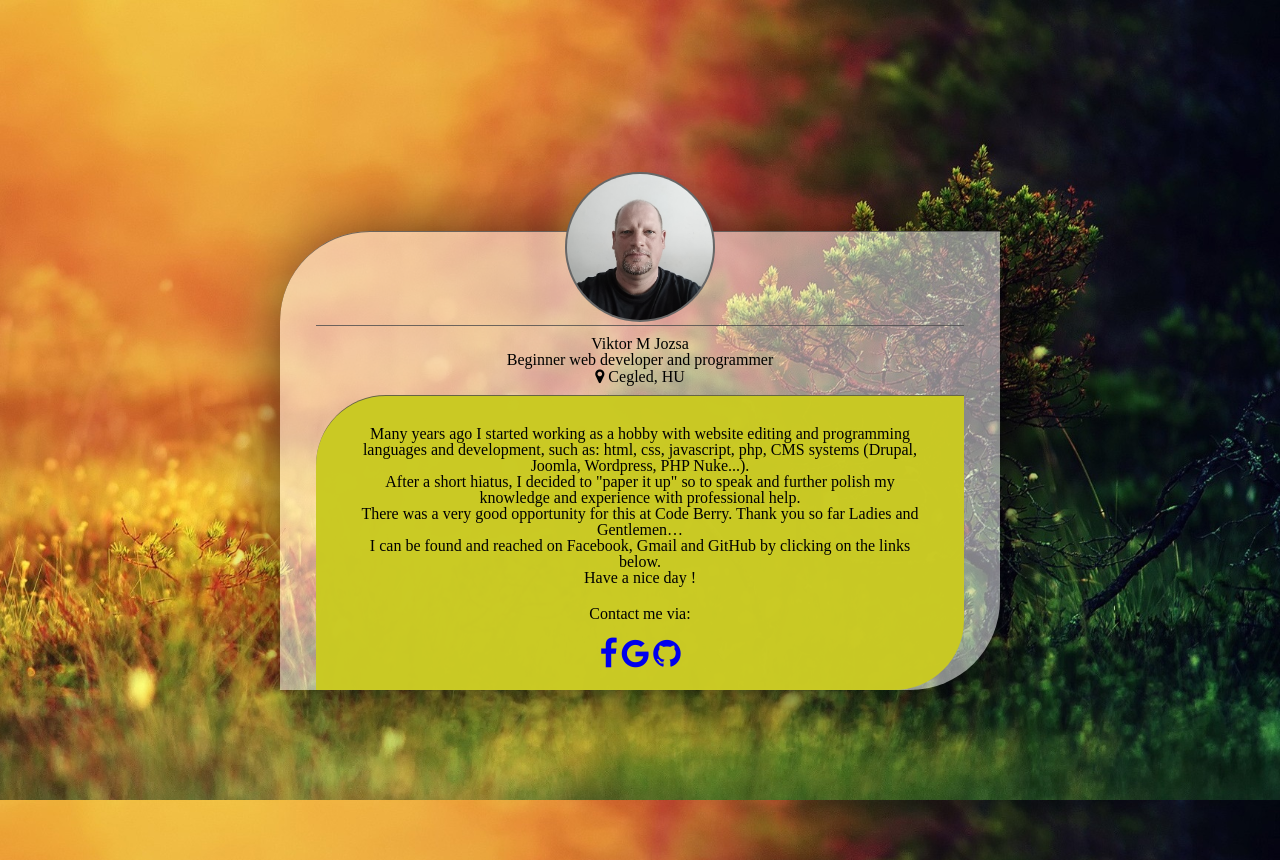
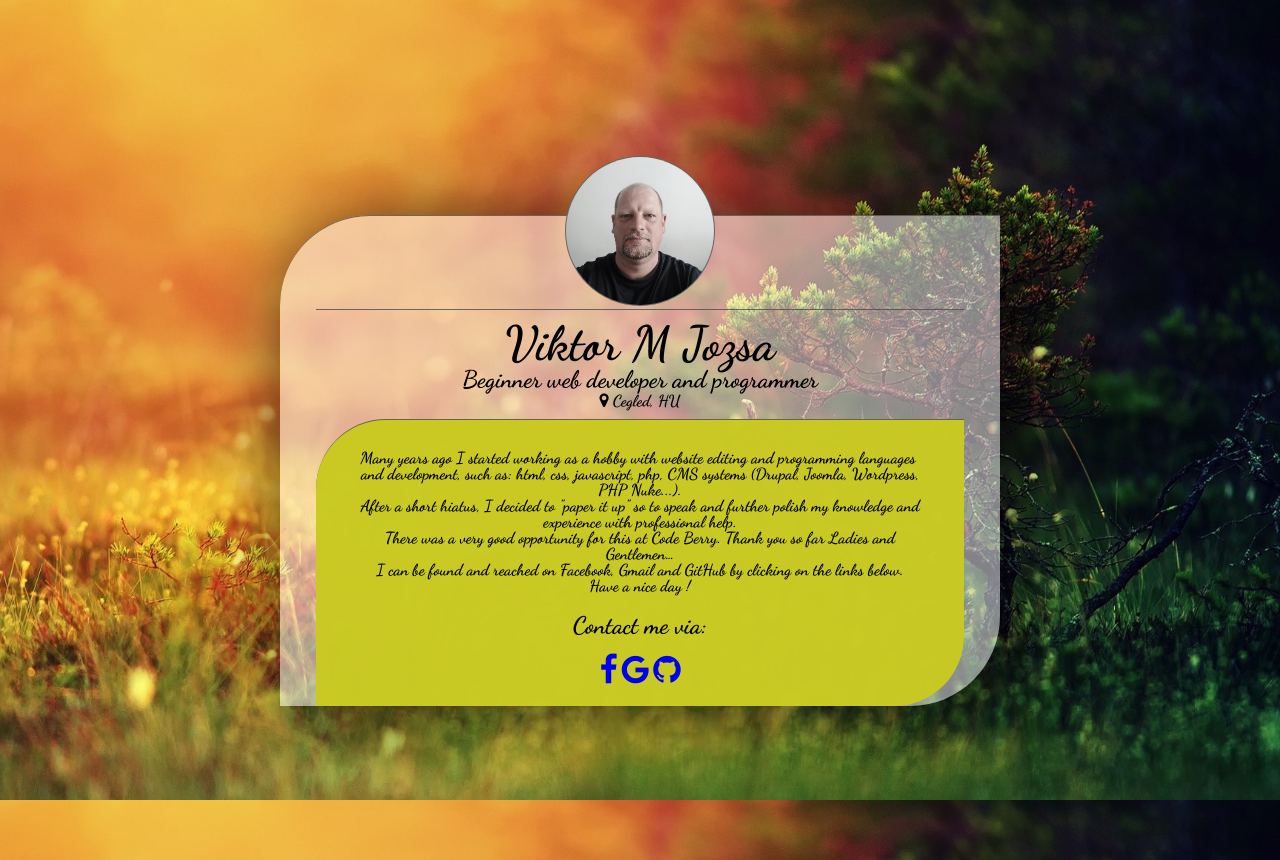
Before and after one commit to ViktorMihalyJozsa/online-name-card, a plain HTML site: page index.html in a window 1280 px wide. Drawn offline with Linux system fonts and the light colour scheme.

Commit message:
add style.css

```diff
--- a/style.css
+++ b/style.css
@@ -1,4 +1,4 @@
-/* ==== A SIMPLE CSS RESET FROM ERIC MEYER ==== */
+/* ==== A SIMPLE CSS RESET FROM: ERIC MEYER ==== */
 
 html, body, div, span, applet, object, iframe,
 h1, h2, h3, h4, h5, h6, p, blockquote, pre,
@@ -44,7 +44,7 @@ table {
 	border-spacing: 0;
 }
 
-/* ==== Main "style.css" code ==== */
+/* ==== MAIN "style.css" CODE ==== */
 
 * {
   margin: 0;
@@ -95,7 +95,7 @@ img {
   width: 150px;
   height: 150px;
   border-radius: 50%;
-  padding: 2px;
+  padding: 1px;
   background-color: #666;
   transition: all 0.5s ease-in-out;
   filter: grayscale(50%);
@@ -134,3 +134,20 @@ ul {
 li {
   display: inline;
 }
+
+/*  ==== FONT STYLE ====  */
+
+h1 {
+  font-family: 'Dancing Script', cursive;
+  font-size: 3rem;
+}
+
+h2{
+  font-family: 'Dancing Script', cursive;
+  font-size: 1.5rem;
+}
+
+p {
+  font-family: 'Dancing Script', cursive;
+  font-size: 1rem;
+}
```
